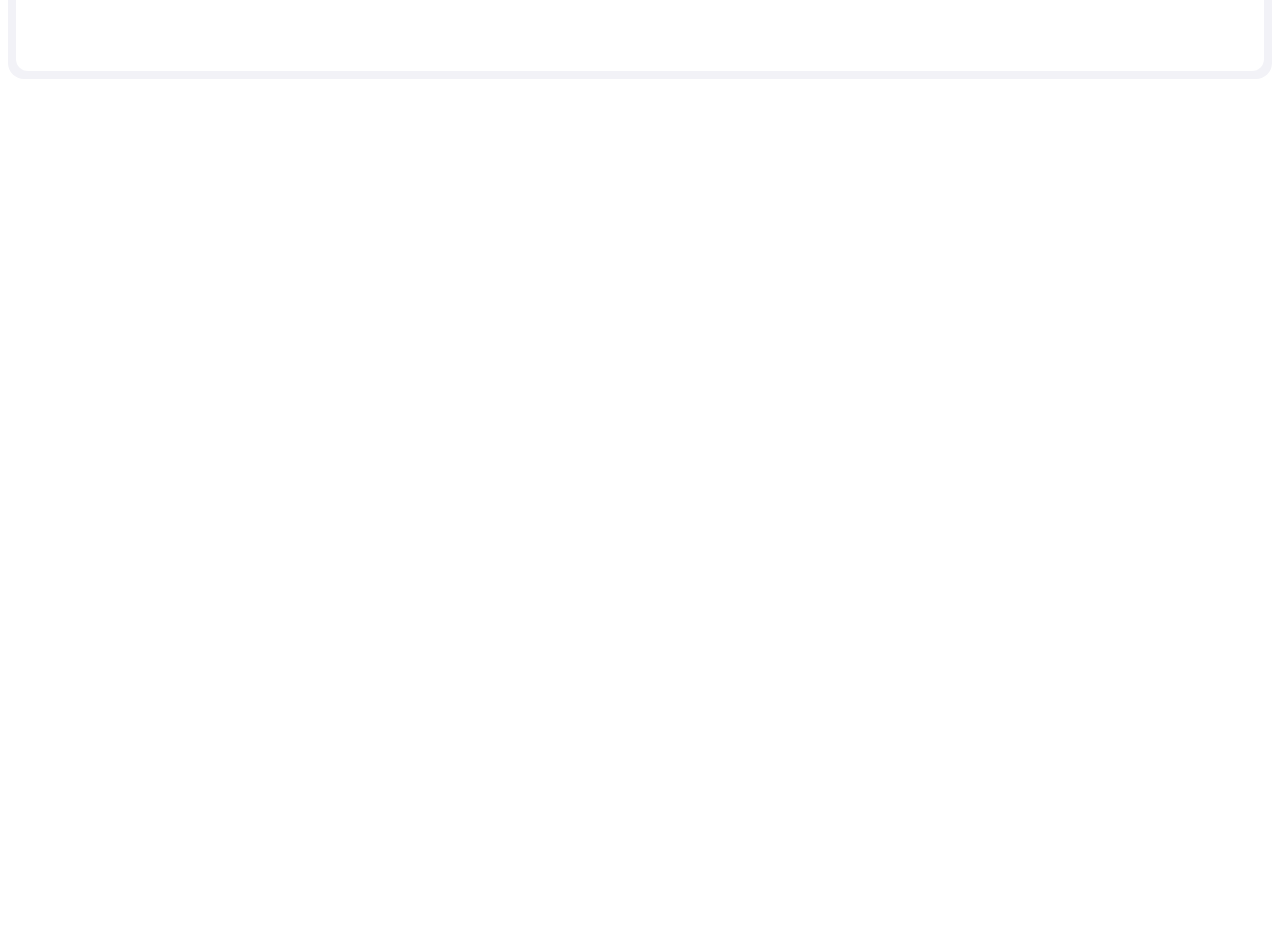
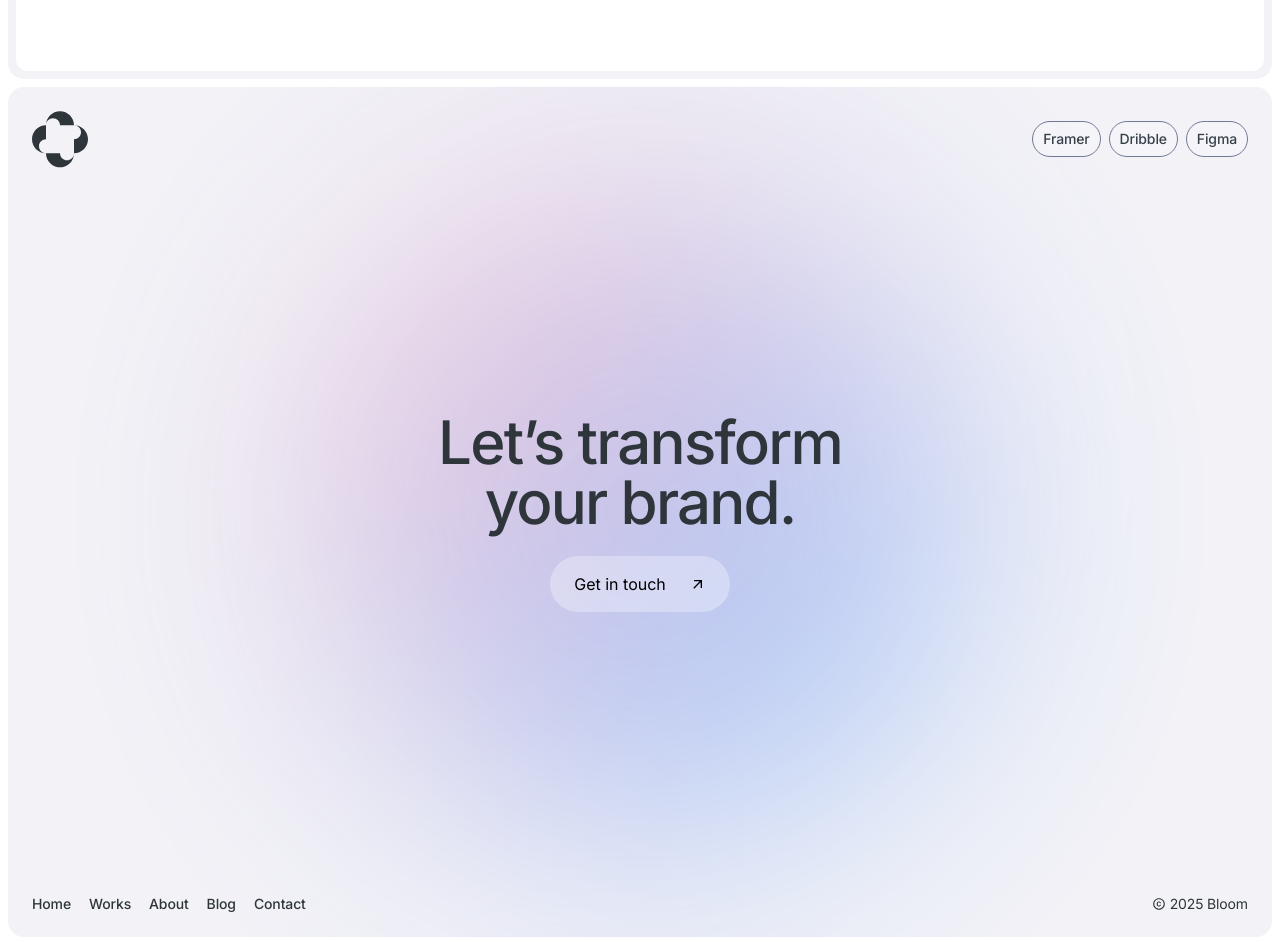
Before and after one commit to Sohan1928/bloom, a React (Vite) app: page / in a window 1280 px wide. Shown: the part 10509-11451 px from the top of the page. Before the commit the page ends 10596 px from the top, so only its background shows below. Built offline with nearby package versions, Linux system fonts and the light colour scheme.

Commit message:
footer section complete design

```diff
--- a/src/App.tsx
+++ b/src/App.tsx
@@ -2,6 +2,7 @@ import Banner from "./components/home/banner/Banner";
 import Blog from "./components/home/blog/Blog";
 import Faq from "./components/home/faq/Faq";
 import FlexiblePlans from "./components/home/flexiblePlans/FlexiblePlans";
+import Footer from "./components/home/footer/Footer";
 import Location from "./components/home/locations/Location";
 import Navbar from "./components/home/navbar/Navbar";
 import SelectedWorks from "./components/home/selectedWorks/SelectedWorks";
@@ -26,6 +27,7 @@ const App = () => {
       <FlexiblePlans></FlexiblePlans>
       <Blog></Blog>
       <Faq></Faq>
+      <Footer></Footer>
     </section>
   );
 };
--- /dev/null
+++ b/src/components/home/footer/Footer.tsx
@@ -0,0 +1,46 @@
+import FooterBgSvg from "./svg/FooterBgSvg";
+import FooterIconSvg from "./svg/FooterIconSvg";
+import { MdOutlineArrowOutward } from "react-icons/md";
+import { MdOutlineCopyright } from "react-icons/md";
+
+const Footer = () => {
+  return (
+    <section className="footer-container">
+      <div className="footer-top">
+        <div>
+          <FooterIconSvg></FooterIconSvg>
+        </div>
+        <ul>
+          <li>Framer</li>
+          <li>Dribble</li>
+          <li>Figma</li>
+        </ul>
+      </div>
+      <div className="footer-title">
+        <h2>Let’s transform your brand.</h2>
+        <button>
+          Get in touch<MdOutlineArrowOutward></MdOutlineArrowOutward>
+        </button>
+      </div>
+      <div className="footer-bottom">
+        <div className="link-tag flex items-center gap-[18px]">
+          <a>Home</a>
+          <a>Works</a>
+          <a>About</a>
+          <a>Blog</a>
+          <a>Contact</a>
+        </div>
+        <div className="footer-copyright">
+          <h5 className="flex items-center gap-1">
+            <MdOutlineCopyright></MdOutlineCopyright>2025 Bloom
+          </h5>
+        </div>
+      </div>
+      <div className="footer-bg">
+        <FooterBgSvg></FooterBgSvg>
+      </div>
+    </section>
+  );
+};
+
+export default Footer;
--- /dev/null
+++ b/src/components/home/footer/svg/FooterBgSvg.tsx
@@ -0,0 +1,56 @@
+const FooterBgSvg = () => {
+  return (
+    <svg
+      width={1160}
+      height={851}
+      viewBox="0 0 1160 851"
+      fill="none"
+      xmlns="http://www.w3.org/2000/svg"
+    >
+      <g opacity={0.3} filter="url(#filter0_f_2090_766)">
+        <circle
+          cx={580}
+          cy={425.339}
+          r={330}
+          fill="url(#paint0_linear_2090_766)"
+        />
+      </g>
+      <defs>
+        <filter
+          id="filter0_f_2090_766"
+          x={0}
+          y={-154.661}
+          width={1160}
+          height={1160}
+          filterUnits="userSpaceOnUse"
+          colorInterpolationFilters="sRGB"
+        >
+          <feFlood floodOpacity={0} result="BackgroundImageFix" />
+          <feBlend
+            mode="normal"
+            in="SourceGraphic"
+            in2="BackgroundImageFix"
+            result="shape"
+          />
+          <feGaussianBlur
+            stdDeviation={125}
+            result="effect1_foregroundBlur_2090_766"
+          />
+        </filter>
+        <linearGradient
+          id="paint0_linear_2090_766"
+          x1={270.776}
+          y1={95.3389}
+          x2={823.249}
+          y2={613.031}
+          gradientUnits="userSpaceOnUse"
+        >
+          <stop stopColor="#FF5288" />
+          <stop offset={1} stopColor="#006EFF" />
+        </linearGradient>
+      </defs>
+    </svg>
+  );
+};
+
+export default FooterBgSvg;
--- /dev/null
+++ b/src/components/home/footer/svg/FooterIconSvg.tsx
@@ -0,0 +1,30 @@
+const FooterIconSvg = () => {
+  return (
+    <svg
+      width={56}
+      height={57}
+      viewBox="0 0 56 57"
+      fill="none"
+      xmlns="http://www.w3.org/2000/svg"
+    >
+      <path
+        d="M0 28.3389C0 36.0855 6.25333 42.3389 14 42.3389C10.1422 42.3389 7 39.1966 7 35.3389C7 31.4811 10.1422 28.3389 14 28.3389V14.3389C6.25333 14.3389 0 20.5922 0 28.3389Z"
+        fill="#2E353B"
+      />
+      <path
+        d="M28 0.338867C20.2533 0.338867 14 6.5922 14 14.3389C14 10.4811 17.1422 7.33887 21 7.33887C24.8578 7.33887 28 10.4811 28 14.3389H42C42 6.5922 35.7467 0.338867 28 0.338867Z"
+        fill="#2E353B"
+      />
+      <path
+        d="M56 28.3389C56 20.5922 49.7467 14.3389 42 14.3389C45.8578 14.3389 49 17.4811 49 21.3389C49 25.1966 45.8578 28.3389 42 28.3389V42.3389C49.7467 42.3389 56 36.0544 56 28.3389Z"
+        fill="#2E353B"
+      />
+      <path
+        d="M28 56.3389C35.7467 56.3389 42 50.0855 42 42.3389C42 46.1966 38.8578 49.3389 35 49.3389C31.1422 49.3389 28 46.1966 28 42.3389H14C14 50.0544 20.2533 56.3389 28 56.3389Z"
+        fill="#2E353B"
+      />
+    </svg>
+  );
+};
+
+export default FooterIconSvg;
--- a/src/index.css
+++ b/src/index.css
@@ -738,6 +738,7 @@
   line-height: 60px;
   letter-spacing: -1.8px;
   width: 400px;
+  text-transform: uppercase;
 }
 .accordian-container {
   display: flex;
@@ -773,3 +774,114 @@
   line-height: 22px;
   letter-spacing: -0.18px;
 }
+/* footer section css start */
+.footer-container {
+  border-radius: 16px;
+  background: #f2f2f7;
+  margin-top: 8px;
+  padding: 24px;
+  position: relative;
+  height: 850px;
+  padding: 24px;
+}
+.footer-container .footer-bg {
+  position: absolute;
+  top: 50%;
+  left: 50%;
+  transform: translate(-50%, -50%);
+  pointer-events: none;
+  z-index: 0;
+}
+.footer-container .footer-top {
+  display: flex;
+  align-items: center;
+  justify-content: space-between;
+  z-index: 999;
+}
+.footer-container .footer-top ul {
+  display: flex;
+  align-items: center;
+  justify-content: center;
+  gap: 8px;
+}
+.footer-container .footer-top ul li {
+  display: flex;
+  padding: 8px 10px;
+  align-items: flex-start;
+  gap: 8px;
+  border-radius: 100px;
+  border: 1px solid #747897;
+  background: rgba(255, 255, 255, 0.2);
+  color: #37414a;
+  font-size: 14px;
+  font-weight: 500;
+  line-height: 18px;
+  letter-spacing: -0.14px;
+  transition: all linear 0.3s;
+}
+.footer-container .footer-top ul li:hover {
+  scale: 1.06;
+}
+.footer-container .footer-title {
+  display: flex;
+  flex-direction: column;
+  align-items: center;
+  justify-content: center;
+  gap: 24px;
+  z-index: 999;
+}
+.footer-container .footer-title {
+  position: absolute;
+  top: 50%;
+  left: 50%;
+  max-width: 450px;
+  transform: translate(-50%, -50%);
+}
+.footer-container .footer-title h2 {
+  align-self: stretch;
+  color: #2e353b;
+  text-align: center;
+  font-size: 60px;
+  font-weight: 500;
+  line-height: 60px;
+  letter-spacing: -1.8px;
+}
+.footer-container .footer-title button {
+  display: flex;
+  height: 56px;
+  padding: 0 24px;
+  justify-content: center;
+  align-items: center;
+  gap: 24px;
+  border-radius: 100px;
+  background: rgba(255, 255, 255, 0.3);
+  cursor: pointer;
+  transition: all linear 0.3s;
+}
+.footer-container .footer-title button:hover {
+  scale: 1.03;
+}
+.footer-container .footer-bottom {
+  position: absolute;
+  bottom: 0;
+  left: 0;
+  display: flex;
+  align-items: center;
+  justify-content: space-between;
+  width: 100%;
+  padding: 24px;
+}
+.footer-container .footer-bottom .link-tag a {
+  color: #2e353b;
+  font-size: 14px;
+  font-weight: 500;
+  line-height: 18px;
+  letter-spacing: -0.14px;
+}
+.footer-container .footer-bottom .footer-copyright {
+  color: #2e353b;
+  text-align: center;
+  font-size: 14px;
+  line-height: 18px;
+  letter-spacing: -0.14px;
+}
```
